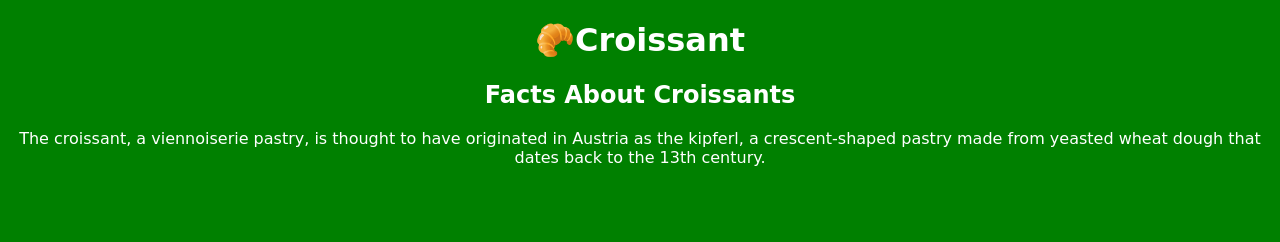
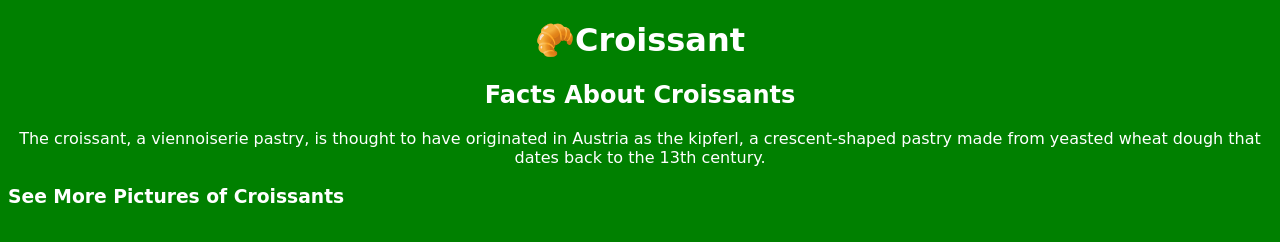
Before and after one commit to BuhleMtshali/SheCodes-croissant-project, a plain HTML site: page index.html in a window 1280 px wide. Drawn offline with Linux system fonts and the light colour scheme.

Commit message:
updated the contact page

```diff
--- a/index.html
+++ b/index.html
@@ -14,5 +14,6 @@
       Austria as the kipferl, a crescent-shaped pastry made from yeasted wheat
       dough that dates back to the 13th century.
     </p>
+    <a href="contact.html"><h3>See More Pictures of Croissants</h3></a>
   </body>
 </html>
--- a/style.css
+++ b/style.css
@@ -11,3 +11,9 @@ p {
   text-align: center;
   color: white;
 }
+h3 {
+  color: white;
+}
+a {
+  text-decoration: none;
+}
```
Also changed, not shown: contact.html (+9 -0 lines).
